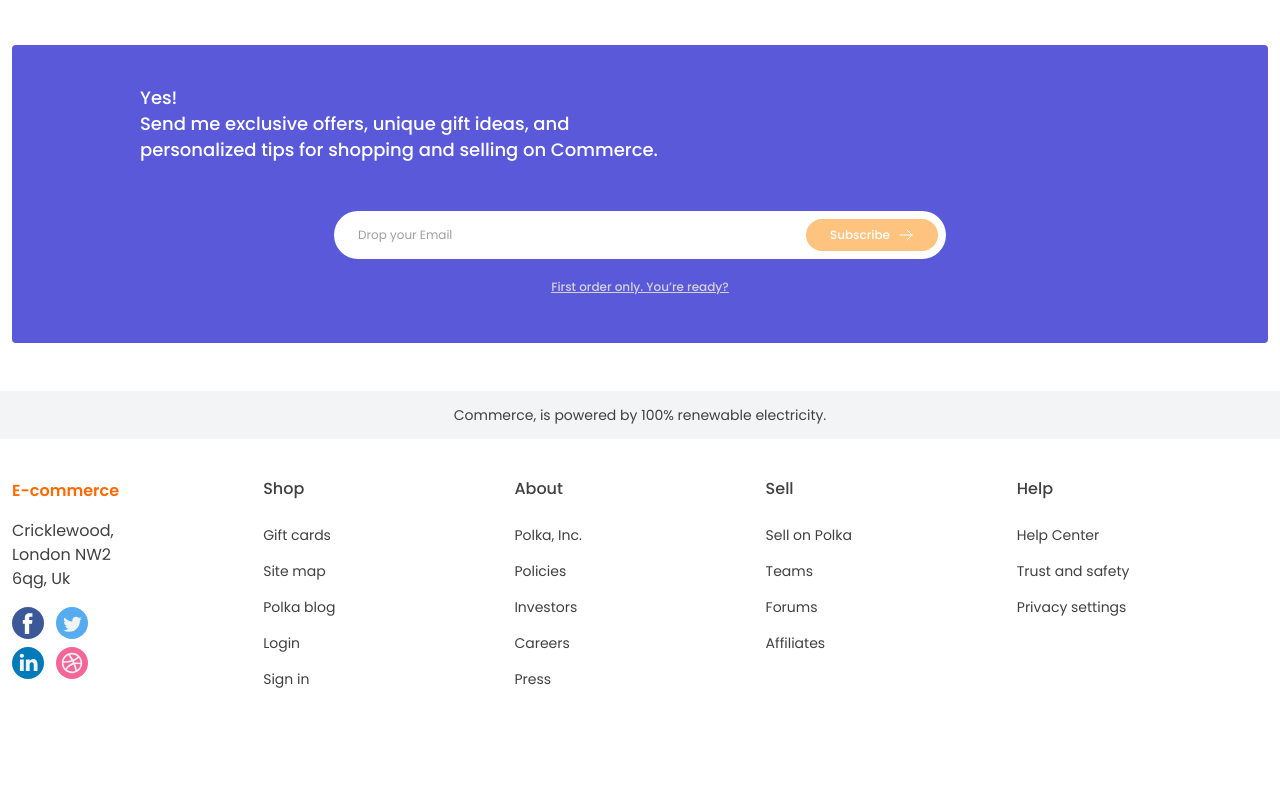
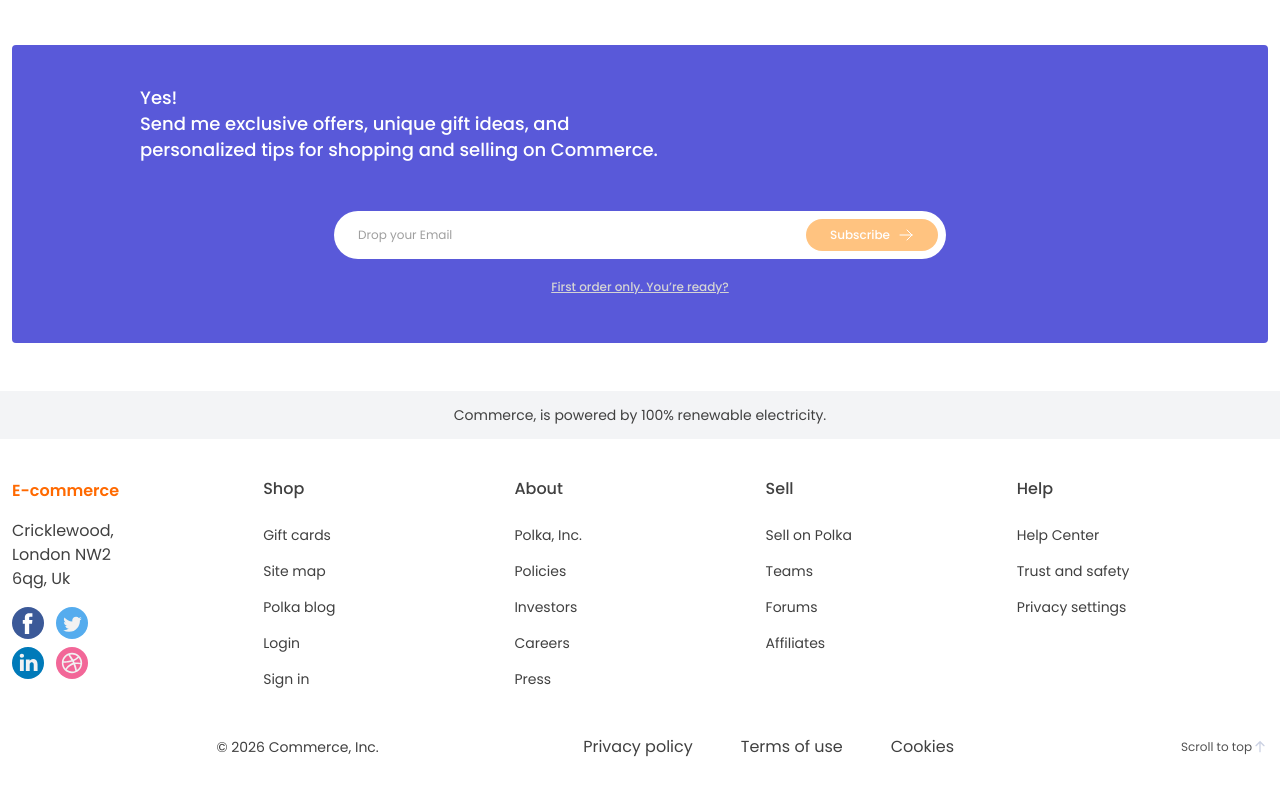
Before and after one commit to rezamo10/shopping-site, a website built with Vite: page index.html in a window 1280 px wide. Shown: the part 1745-2540 px from the top of the page. Before the commit the page ends 2480 px from the top, so only its background shows below. Built offline with nearby package versions, Linux system fonts and the light colour scheme.

Commit message:
update: copyright label responsive

```diff
--- a/index.html
+++ b/index.html
@@ -51,7 +51,11 @@
 		</symbol>
 		<symbol id="twitter" xmlns="http://www.w3.org/2000/svg" version="1.1" xmlns:xlink="http://www.w3.org/1999/xlink"  x="0" y="0" viewBox="0 0 112.197 112.197" style="enable-background:new 0 0 512 512" xml:space="preserve" class=""><g><circle cx="56.099" cy="56.098" r="56.098" style="" fill="#55acee" data-original="#55acee" class=""></circle><path d="M90.461 40.316a26.8 26.8 0 0 1-7.702 2.109 13.45 13.45 0 0 0 5.897-7.417 26.8 26.8 0 0 1-8.515 3.253 13.4 13.4 0 0 0-9.79-4.233c-7.404 0-13.409 6.005-13.409 13.409 0 1.051.119 2.074.349 3.056-11.144-.559-21.025-5.897-27.639-14.012a13.35 13.35 0 0 0-1.816 6.742c0 4.651 2.369 8.757 5.965 11.161a13.3 13.3 0 0 1-6.073-1.679l-.001.17c0 6.497 4.624 11.916 10.757 13.147a13.4 13.4 0 0 1-3.532.471c-.866 0-1.705-.083-2.523-.239 1.706 5.326 6.657 9.203 12.526 9.312a26.9 26.9 0 0 1-16.655 5.74c-1.08 0-2.15-.063-3.197-.188a37.93 37.93 0 0 0 20.553 6.025c24.664 0 38.152-20.432 38.152-38.153q0-.872-.039-1.734a27.2 27.2 0 0 0 6.692-6.94" style="" fill="#f1f2f2" data-original="#f1f2f2"></path></g>
 		</symbol>
-		<symbol id="linkdin" xmlns="http://www.w3.org/2000/svg" version="1.1" xmlns:xlink="http://www.w3.org/1999/xlink"  x="0" y="0" viewBox="0 0 112.196 112.196" style="enable-background:new 0 0 512 512" xml:space="preserve" class=""><g><circle cx="56.098" cy="56.097" r="56.098" style="" fill="#007ab9" data-original="#007ab9" class=""></circle><path d="M89.616 60.611v23.128H76.207V62.161c0-5.418-1.936-9.118-6.791-9.118-3.705 0-5.906 2.491-6.878 4.903-.353.862-.444 2.059-.444 3.268v22.524h-13.41s.18-36.546 0-40.329h13.411v5.715c-.027.045-.065.089-.089.132h.089v-.132c1.782-2.742 4.96-6.662 12.085-6.662 8.822 0 15.436 5.764 15.436 18.149m-54.96-36.642c-4.587 0-7.588 3.011-7.588 6.967 0 3.872 2.914 6.97 7.412 6.97h.087c4.677 0 7.585-3.098 7.585-6.97-.089-3.956-2.908-6.967-7.496-6.967m-6.791 59.77H41.27v-40.33H27.865z" style="" fill="#f1f2f2" data-original="#f1f2f2" class=""></path></g></symbol>
+		<symbol id="linkdin" xmlns="http://www.w3.org/2000/svg" version="1.1" xmlns:xlink="http://www.w3.org/1999/xlink"  x="0" y="0" viewBox="0 0 112.196 112.196" style="enable-background:new 0 0 512 512" xml:space="preserve" class=""><g><circle cx="56.098" cy="56.097" r="56.098" style="" fill="#007ab9" data-original="#007ab9" class=""></circle><path d="M89.616 60.611v23.128H76.207V62.161c0-5.418-1.936-9.118-6.791-9.118-3.705 0-5.906 2.491-6.878 4.903-.353.862-.444 2.059-.444 3.268v22.524h-13.41s.18-36.546 0-40.329h13.411v5.715c-.027.045-.065.089-.089.132h.089v-.132c1.782-2.742 4.96-6.662 12.085-6.662 8.822 0 15.436 5.764 15.436 18.149m-54.96-36.642c-4.587 0-7.588 3.011-7.588 6.967 0 3.872 2.914 6.97 7.412 6.97h.087c4.677 0 7.585-3.098 7.585-6.97-.089-3.956-2.908-6.967-7.496-6.967m-6.791 59.77H41.27v-40.33H27.865z" style="" fill="#f1f2f2" data-original="#f1f2f2" class=""></path></g>
+		</symbol>
+		<symbol id="arrow-top" xmlns="http://www.w3.org/2000/svg" viewBox="0 0 24 24" fill="none">
+			<path d="M18 10L12 4L6 10M12 4L12 19" stroke="#CCD2E3" stroke-width="2" stroke-linecap="round"/>
+		</symbol>
 	</svg>
 	<header class="w-full bg-orange-50">
 		<div class="max-w-7xl mx-auto px-4 md:px-3">
@@ -754,6 +758,22 @@
 						</div>
 					</div>
 				</div>
+				<div class="mt-8 md:mt-10 flex items-center justify-between">
+					<div class="w-full md:w-3/4 flex items-center justify-between">
+						<p class="text-center mx-auto md:mx-auto text-sm">© 2026 Commerce, Inc.</p>
+						<div class="hidden md:flex items-center gap-x-12">
+							<a href="#" class="hover:text-orange-400 transition-colors">Privacy policy</a>
+							<a href="#" class="hover:text-orange-400 transition-colors">Terms of use</a>
+							<a href="#" class="hover:text-orange-400 transition-colors">Cookies</a>
+						</div>
+					</div>
+					<div class="hidden md:flex items-center text-xs text-neutral-600">
+						<a href="#">Scroll to top</a>
+						<svg class="w-4 h-4">
+							<use href="#arrow-top"></use>
+						</svg>
+					</div>
+				</div>
 			</div>
 		</div>
 	</footer>
```
